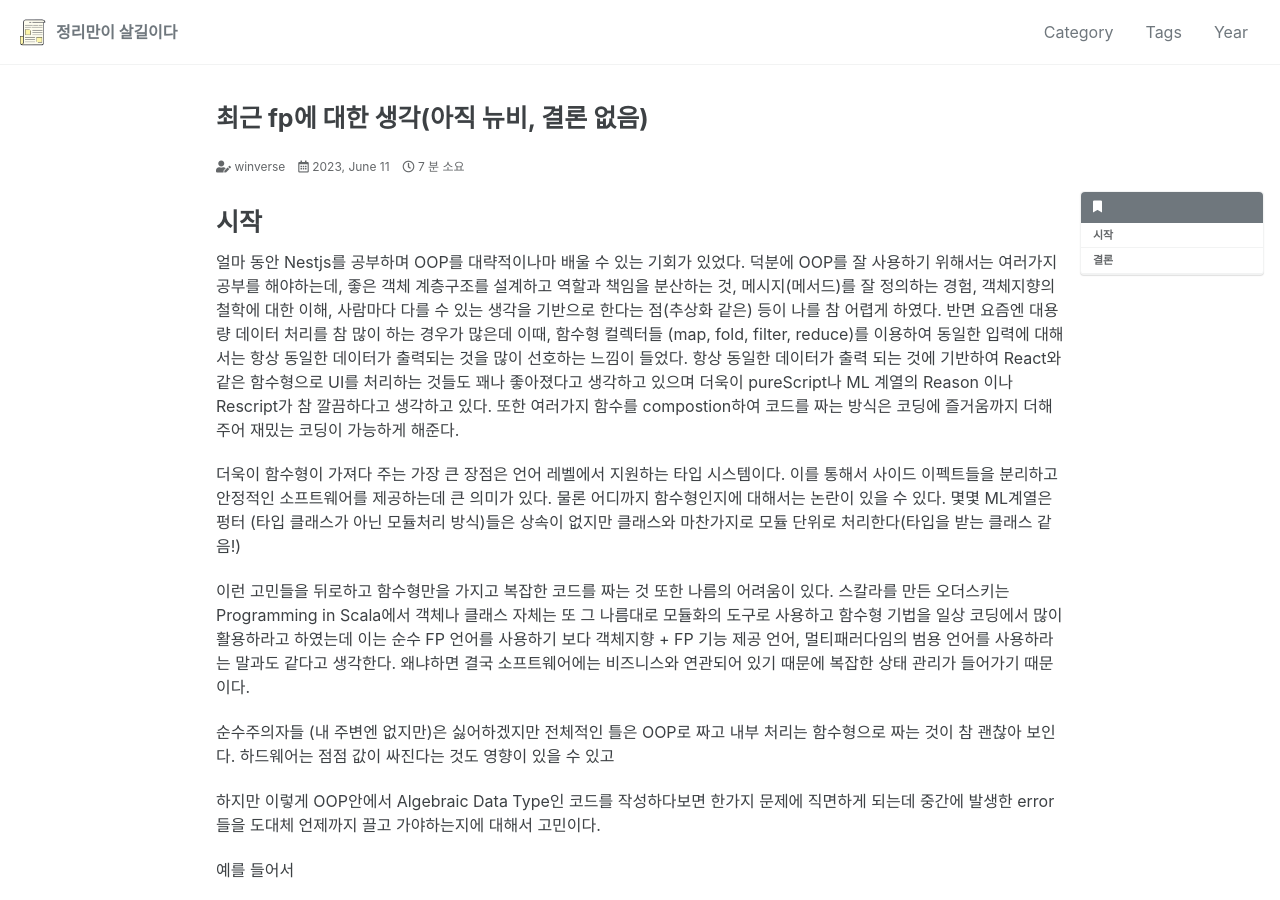
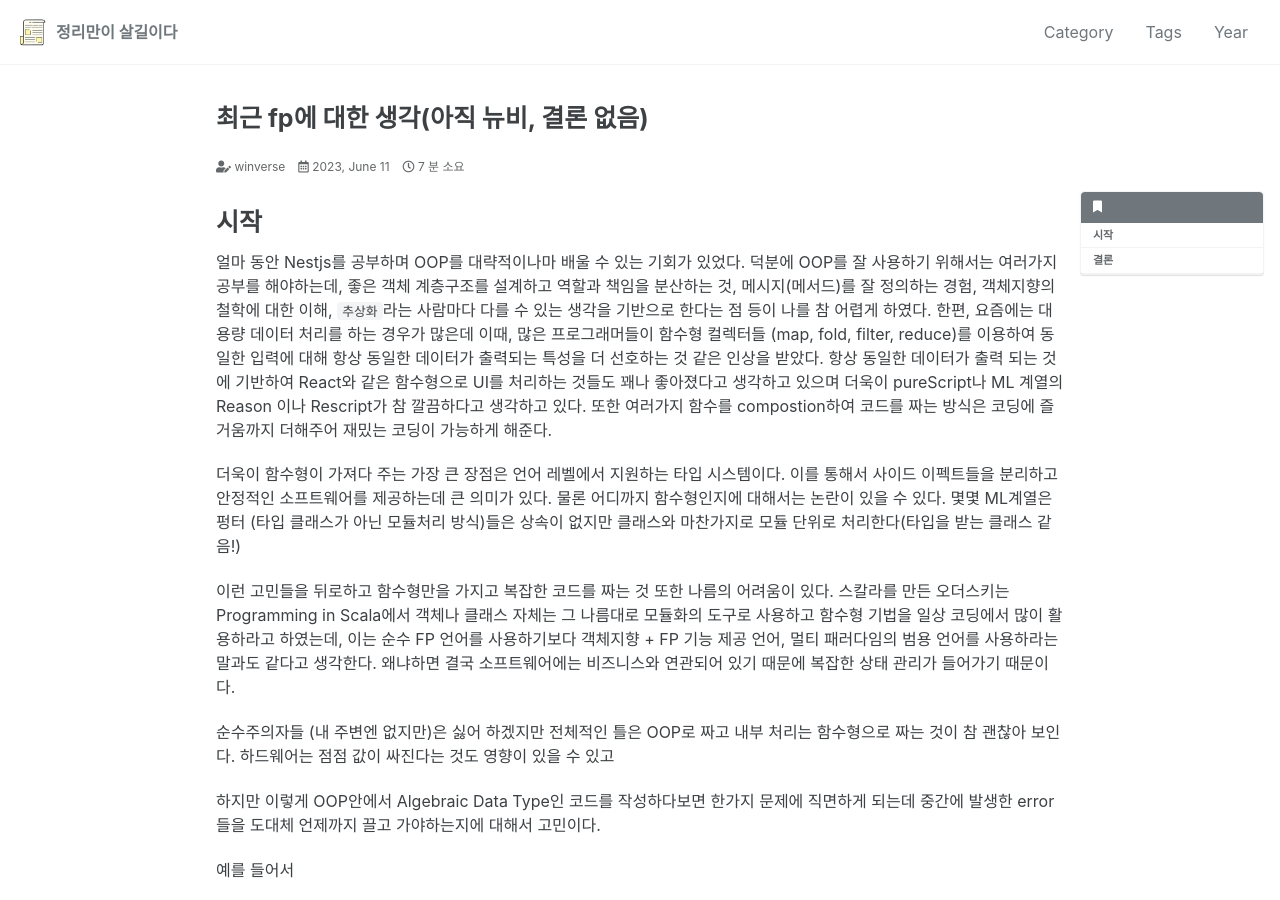
Before and after one commit to winverse/winverse.github.io, a Jekyll site: the page built from _posts/fp/2023-06-11-fp.md, in a window 1280 px wide and 900 px high. Built offline with Jekyll 4.4.1, drawn with Linux system fonts in a browser that asks for light colours; cached includes are drawn as plain includes.

Commit message:
docs: Update thoughts on functional programming and error handling

```diff
--- a/_posts/fp/2023-06-11-fp.md
+++ b/_posts/fp/2023-06-11-fp.md
@@ -12,15 +12,15 @@ description: "fp에 대한 생각"
 ---
 
 # 시작
-얼마 동안 Nestjs를 공부하며 OOP를 대략적이나마 배울 수 있는 기회가 있었다. 덕분에 OOP를 잘 사용하기 위해서는 여러가지 공부를 해야하는데, 좋은 객체 계층구조를 설계하고 역할과 책임을 분산하는 것, 메시지(메서드)를 잘 정의하는 경험, 객체지향의 철학에 대한 이해, 사람마다 다를 수 있는 생각을 기반으로 한다는 점(추상화 같은) 등이 나를 참 어렵게 하였다. 반면 요즘엔 대용량 데이터 처리를 참 많이 하는 경우가 많은데 이때, 함수형 컬렉터들 (map, fold, filter, reduce)를 이용하여 동일한 입력에 대해서는 항상 동일한 데이터가 출력되는 것을 많이 선호하는 느낌이 들었다. 항상 동일한 데이터가 출력 되는 것에 기반하여 React와 같은 함수형으로 UI를 처리하는 것들도 꽤나 좋아졌다고 생각하고 있으며 더욱이 pureScript나 ML 계열의 Reason 이나 Rescript가 참 깔끔하다고 생각하고 있다.
+얼마 동안 Nestjs를 공부하며 OOP를 대략적이나마 배울 수 있는 기회가 있었다. 덕분에 OOP를 잘 사용하기 위해서는 여러가지 공부를 해야하는데, 좋은 객체 계층구조를 설계하고 역할과 책임을 분산하는 것, 메시지(메서드)를 잘 정의하는 경험, 객체지향의 철학에 대한 이해, `추상화`라는 사람마다 다를 수 있는 생각을 기반으로 한다는 점 등이 나를 참 어렵게 하였다. 한편, 요즘에는 대용량 데이터 처리를 하는 경우가 많은데 이때, 많은 프로그래머들이 함수형 컬렉터들 (map, fold, filter, reduce)를 이용하여 동일한 입력에 대해 항상 동일한 데이터가 출력되는 특성을 더 선호하는 것 같은 인상을 받았다. 항상 동일한 데이터가 출력 되는 것에 기반하여 React와 같은 함수형으로 UI를 처리하는 것들도 꽤나 좋아졌다고 생각하고 있으며 더욱이 pureScript나 ML 계열의 Reason 이나 Rescript가 참 깔끔하다고 생각하고 있다.
 또한 여러가지 함수를 compostion하여 코드를 짜는 방식은 코딩에 즐거움까지 더해주어 재밌는 코딩이 가능하게 해준다.
 
 더욱이 함수형이 가져다 주는 가장 큰 장점은 언어 레벨에서 지원하는 타입 시스템이다. 이를 통해서 사이드 이펙트들을 분리하고 안정적인 소프트웨어를 제공하는데 큰 의미가 있다.
 물론 어디까지 함수형인지에 대해서는 논란이 있을 수 있다. 몇몇 ML계열은 펑터 (타입 클래스가 아닌 모듈처리 방식)들은 상속이 없지만 클래스와 마찬가지로 모듈 단위로 처리한다(타입을 받는 클래스 같음!)
 
-이런 고민들을 뒤로하고 함수형만을 가지고 복잡한 코드를 짜는 것 또한 나름의 어려움이 있다. 스칼라를 만든 오더스키는 Programming in Scala에서 객체나 클래스 자체는 또 그 나름대로 모듈화의 도구로 사용하고 함수형 기법을 일상 코딩에서 많이 활용하라고 하였는데 이는 순수 FP 언어를 사용하기 보다 객체지향 + FP 기능 제공 언어, 멀티패러다임의 범용 언어를 사용하라는 말과도 같다고 생각한다. 왜냐하면 결국 소프트웨어에는 비즈니스와 연관되어 있기 때문에 복잡한 상태 관리가 들어가기 때문이다.
+이런 고민들을 뒤로하고 함수형만을 가지고 복잡한 코드를 짜는 것 또한 나름의 어려움이 있다. 스칼라를 만든 오더스키는 Programming in Scala에서 객체나 클래스 자체는 그 나름대로 모듈화의 도구로 사용하고 함수형 기법을 일상 코딩에서 많이 활용하라고 하였는데, 이는 순수 FP 언어를 사용하기보다 객체지향 + FP 기능 제공 언어, 멀티 패러다임의 범용 언어를 사용하라는 말과도 같다고 생각한다. 왜냐하면 결국 소프트웨어에는 비즈니스와 연관되어 있기 때문에 복잡한 상태 관리가 들어가기 때문이다.
 
-순수주의자들 (내 주변엔 없지만)은 싫어하겠지만 전체적인 틀은 OOP로 짜고 내부 처리는 함수형으로 짜는 것이 참 괜찮아 보인다. 하드웨어는 점점 값이 싸진다는 것도 영향이 있을 수 있고
+순수주의자들 (내 주변엔 없지만)은 싫어 하겠지만 전체적인 틀은 OOP로 짜고 내부 처리는 함수형으로 짜는 것이 참 괜찮아 보인다. 하드웨어는 점점 값이 싸진다는 것도 영향이 있을 수 있고
 
 하지만 이렇게 OOP안에서 Algebraic Data Type인 코드를 작성하다보면 한가지 문제에 직면하게 되는데 중간에 발생한 error들을 도대체 언제까지 끌고 가야하는지에 대해서 고민이다.
 
```
